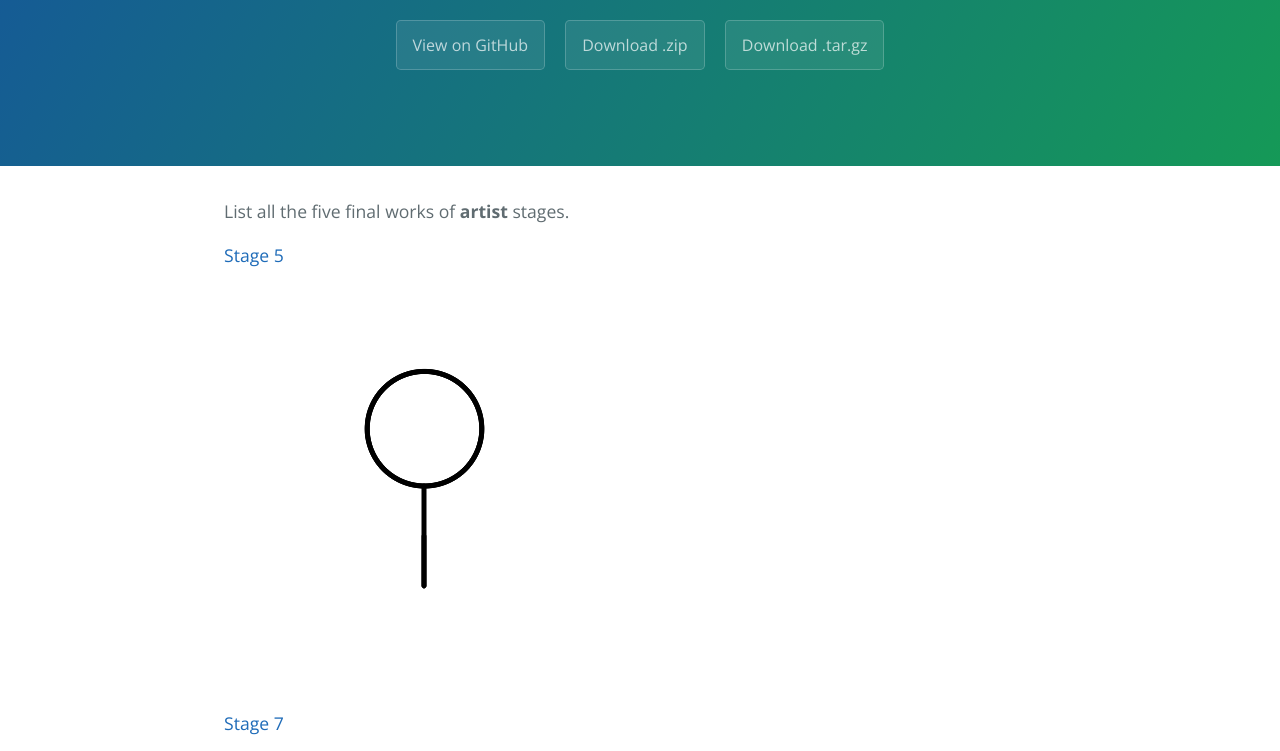
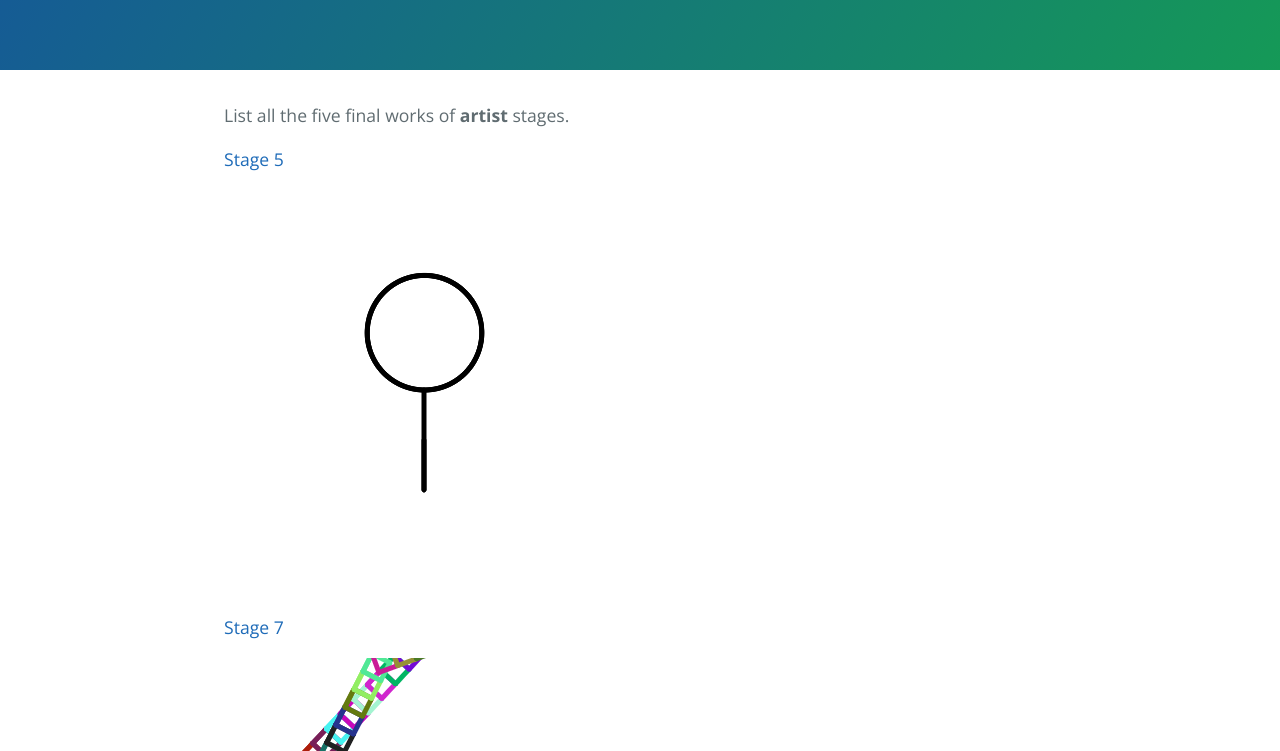
Before and after one commit to SCgeeker/K8Gallery, a plain HTML site: page index.html in a window 1280 px wide. Shown: the part 170-921 px from the top of the page. Drawn offline with nearby package versions, Linux system fonts and the light colour scheme.

Commit message:
Delete download links

```diff
--- a/index.html
+++ b/index.html
@@ -12,10 +12,6 @@
   <body>
     <section class="page-header">
       <h1 class="project-name">Code.org K8 Artist Works</h1>
-      <h2 class="project-tagline"></h2>
-      <a href="https://github.com/SCgeeker/K8Gallery" class="btn">View on GitHub</a>
-      <a href="https://github.com/SCgeeker/K8Gallery/zipball/master" class="btn">Download .zip</a>
-      <a href="https://github.com/SCgeeker/K8Gallery/tarball/master" class="btn">Download .tar.gz</a>
     </section>
 
     <section class="main-content">
```
